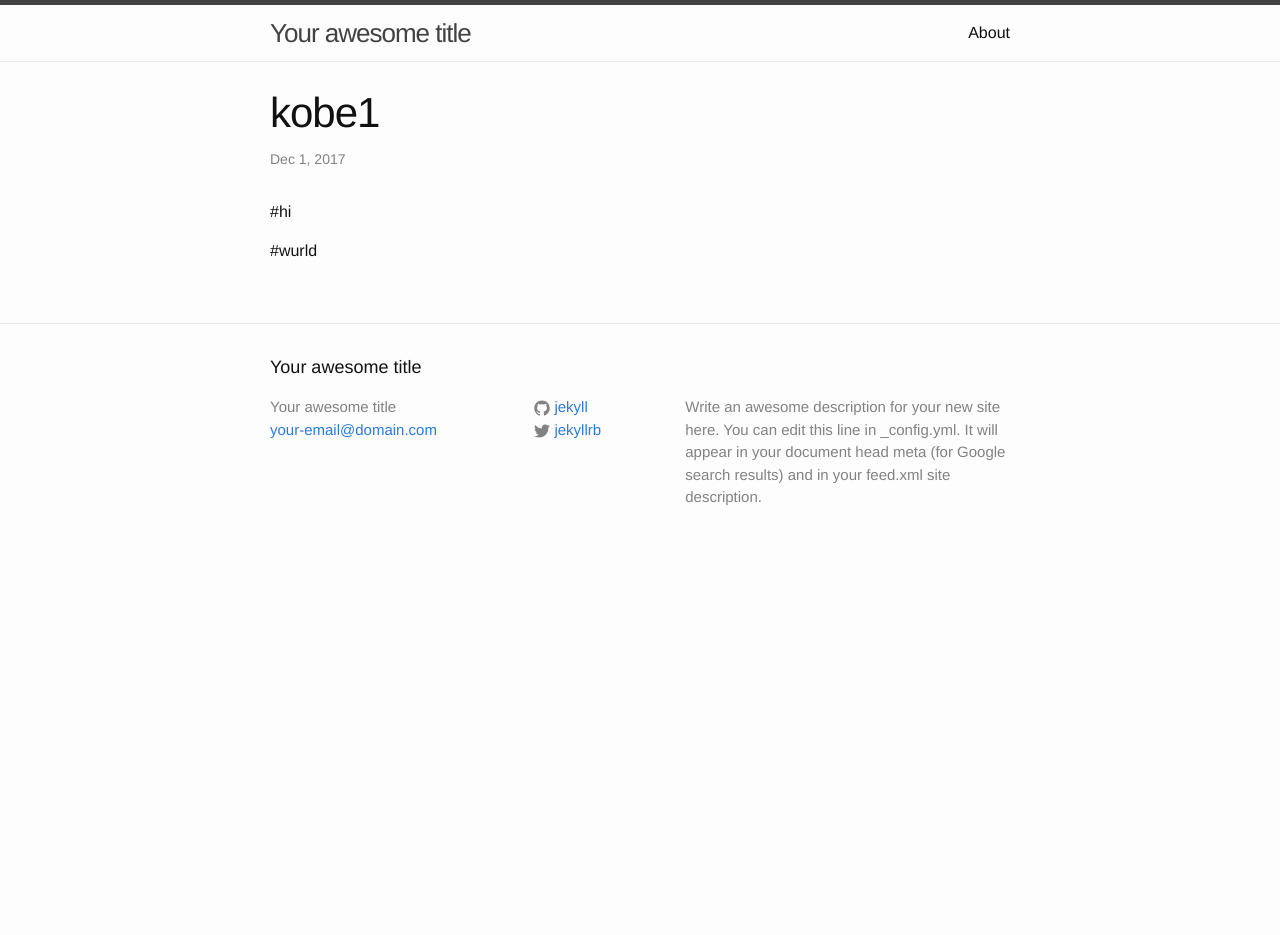
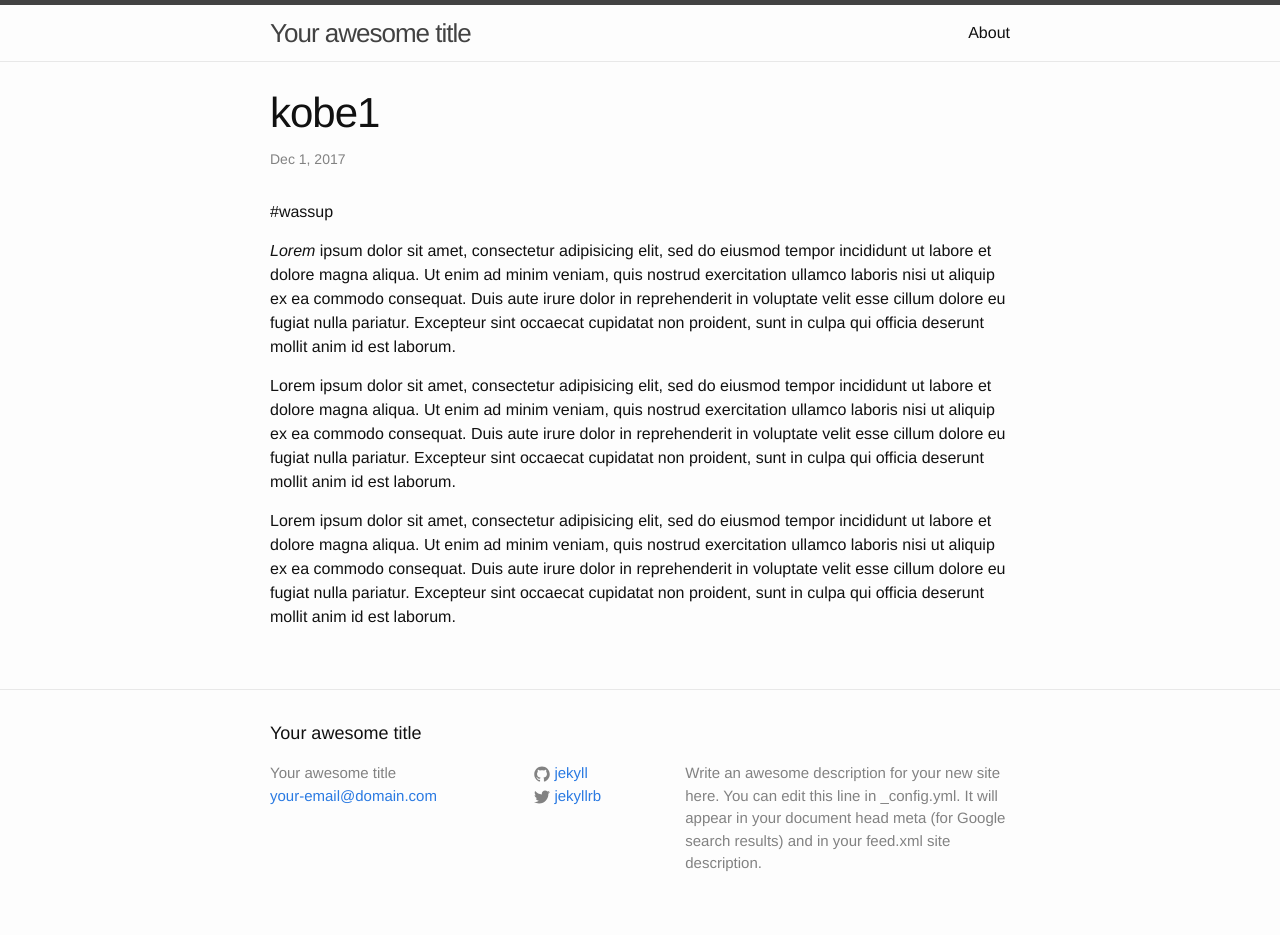
Before and after one commit to burneyburney/myDreamBlog, a Jekyll site: the page built from dreamBlog/_posts/2017-12-1-heyWhatsup.markdown, in a window 1280 px wide. Built offline with Jekyll 4.4.1, drawn with Linux system fonts in a browser that asks for light colours; before the commit the page ends 900 px from its top, so only the background shows below that.

```diff
--- a/dreamBlog/_posts/2016-11-13-welcome-to-jekyll.markdown
+++ b/dreamBlog/_posts/2016-11-13-welcome-to-jekyll.markdown
@@ -3,6 +3,7 @@ layout: post
 title:  "it was here when i get here.."
 date:   2016-11-13 19:42:14
 categories: jekyll update
+tags: [web, jekyll]
 ---
 You’ll find this post in your `_posts` directory. Go ahead and edit it and re-build the site to see your changes. You can rebuild the site in many different ways, but the most common way is to run `jekyll serve --watch`, which launches a web server and auto-regenerates your site when a file is updated.
 
--- a/dreamBlog/_posts/2017-12-1-heyWhatsup.markdown
+++ b/dreamBlog/_posts/2017-12-1-heyWhatsup.markdown
@@ -6,6 +6,14 @@ categories: jekyll update
 tags: [web, jekyll]
 ---
 
-#hi
+#wassup
 
-#wurld
+
+
+_Lorem_ ipsum dolor sit amet, consectetur adipisicing elit, sed do eiusmod tempor incididunt ut labore et dolore magna aliqua. Ut enim ad minim veniam, quis nostrud exercitation ullamco laboris nisi ut aliquip ex ea commodo consequat. Duis aute irure dolor in reprehenderit in voluptate velit esse cillum dolore eu fugiat nulla pariatur. Excepteur sint occaecat cupidatat non proident, sunt in culpa qui officia deserunt mollit anim id est laborum.
+
+
+
+Lorem ipsum dolor sit amet, consectetur adipisicing elit, sed do eiusmod tempor incididunt ut labore et dolore magna aliqua. Ut enim ad minim veniam, quis nostrud exercitation ullamco laboris nisi ut aliquip ex ea commodo consequat. Duis aute irure dolor in reprehenderit in voluptate velit esse cillum dolore eu fugiat nulla pariatur. Excepteur sint occaecat cupidatat non proident, sunt in culpa qui officia deserunt mollit anim id est laborum.
+
+Lorem ipsum dolor sit amet, consectetur adipisicing elit, sed do eiusmod tempor incididunt ut labore et dolore magna aliqua. Ut enim ad minim veniam, quis nostrud exercitation ullamco laboris nisi ut aliquip ex ea commodo consequat. Duis aute irure dolor in reprehenderit in voluptate velit esse cillum dolore eu fugiat nulla pariatur. Excepteur sint occaecat cupidatat non proident, sunt in culpa qui officia deserunt mollit anim id est laborum.
```
